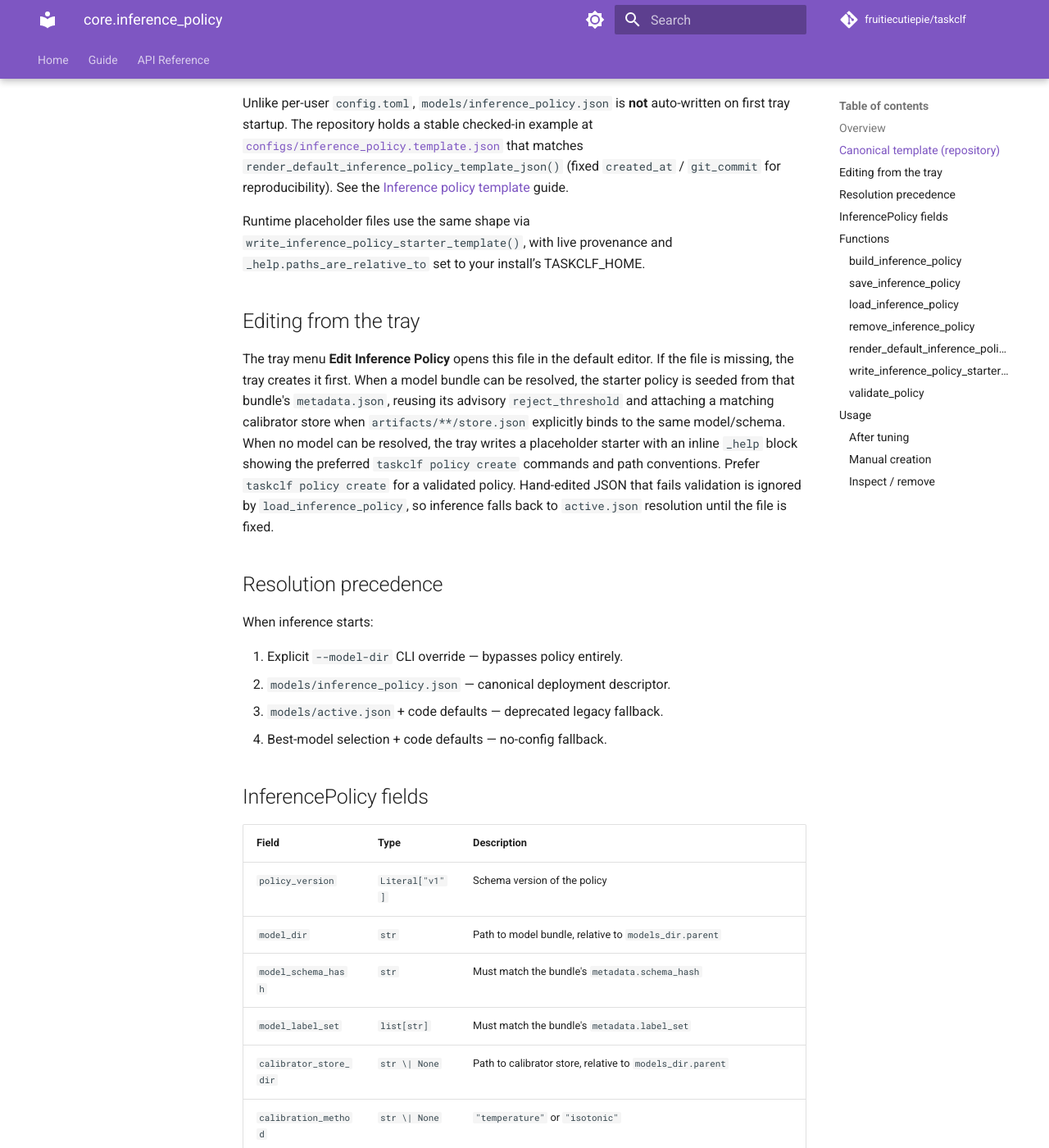
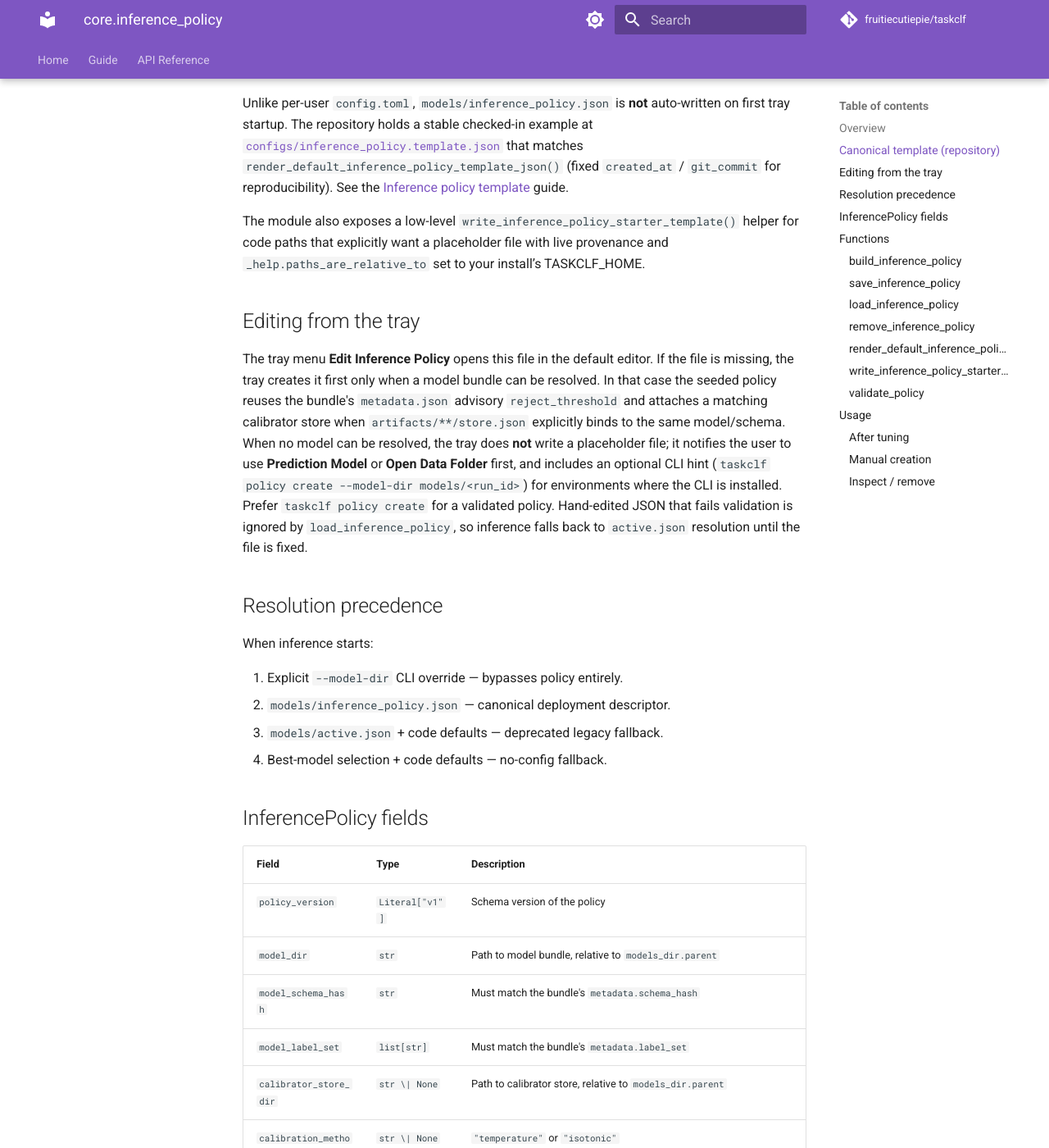
Before and after one commit to fruitiecutiepie/taskclf, an MkDocs documentation site: the page built from docs/api/core/inference_policy.md, in a window 1280 px wide and 1400 px high, scrolled down 636 px. Shown: the whole window at 82% size. Built offline with MkDocs 1.6.1 and Material for MkDocs 9.7.7, drawn with Linux system fonts in a browser that asks for light colours; comment, search, counter and statistics services are not loaded; some of the changed text lies outside the part shown.

Commit message:
feat: add inference policy no model message

```diff
--- a/docs/api/core/inference_policy.md
+++ b/docs/api/core/inference_policy.md
@@ -33,20 +33,23 @@ that matches `render_default_inference_policy_template_json()` (fixed
 `created_at` / `git_commit` for reproducibility). See the
 [Inference policy template](../../guide/inference_policy_template.md) guide.
 
-Runtime placeholder files use the same shape via
-`write_inference_policy_starter_template()`, with live provenance and
+The module also exposes a low-level
+`write_inference_policy_starter_template()` helper for code paths that
+explicitly want a placeholder file with live provenance and
 `_help.paths_are_relative_to` set to your install’s TASKCLF_HOME.
 
 ## Editing from the tray
 
 The tray menu **Edit Inference Policy** opens this file in the default
-editor. If the file is missing, the tray creates it first. When a model
-bundle can be resolved, the starter policy is seeded from that bundle's
-`metadata.json`, reusing its advisory `reject_threshold` and attaching a
+editor. If the file is missing, the tray creates it first only when a
+model bundle can be resolved. In that case the seeded policy reuses the
+bundle's `metadata.json` advisory `reject_threshold` and attaches a
 matching calibrator store when `artifacts/**/store.json` explicitly
 binds to the same model/schema. When no model can be resolved, the tray
-writes a placeholder starter with an inline `_help` block showing the
-preferred `taskclf policy create` commands and path conventions. Prefer
+does **not** write a placeholder file; it notifies the user to use
+**Prediction Model** or **Open Data Folder** first, and includes an
+optional CLI hint (`taskclf policy create --model-dir models/<run_id>`)
+for environments where the CLI is installed. Prefer
 `taskclf policy create` for a validated policy. Hand-edited JSON that
 fails validation is ignored by `load_inference_policy`, so inference
 falls back to `active.json` resolution until the file is fixed.
```
Also changed, not shown: other parts of docs/api/core/inference_policy.md (+1 -1 lines), configs/README.md (+1 -1 lines), docs/api/ui/labeling.md (+1 -1 lines), docs/guide/inference_policy_template.md (+3 -3 lines), 4 other files.
